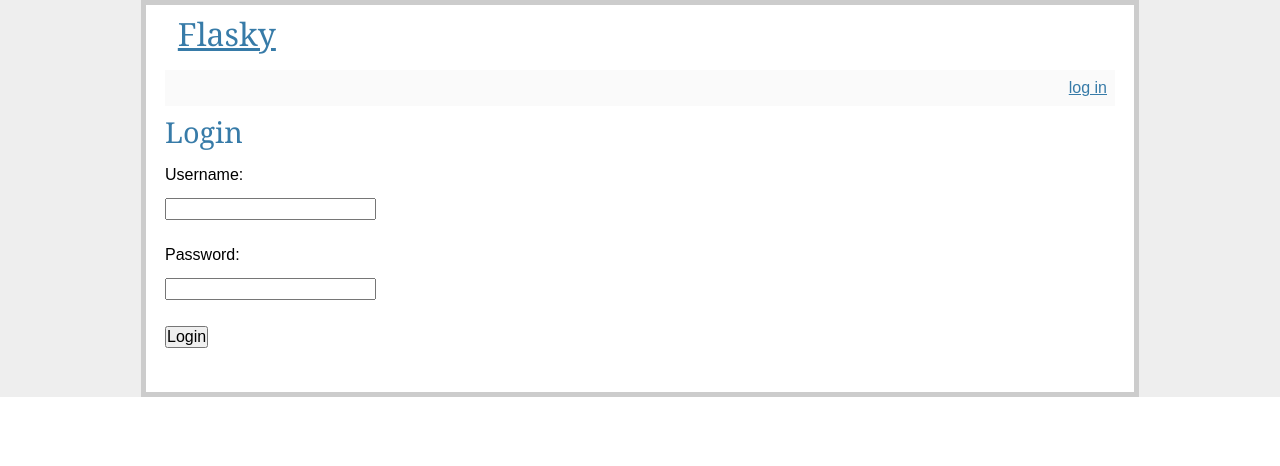
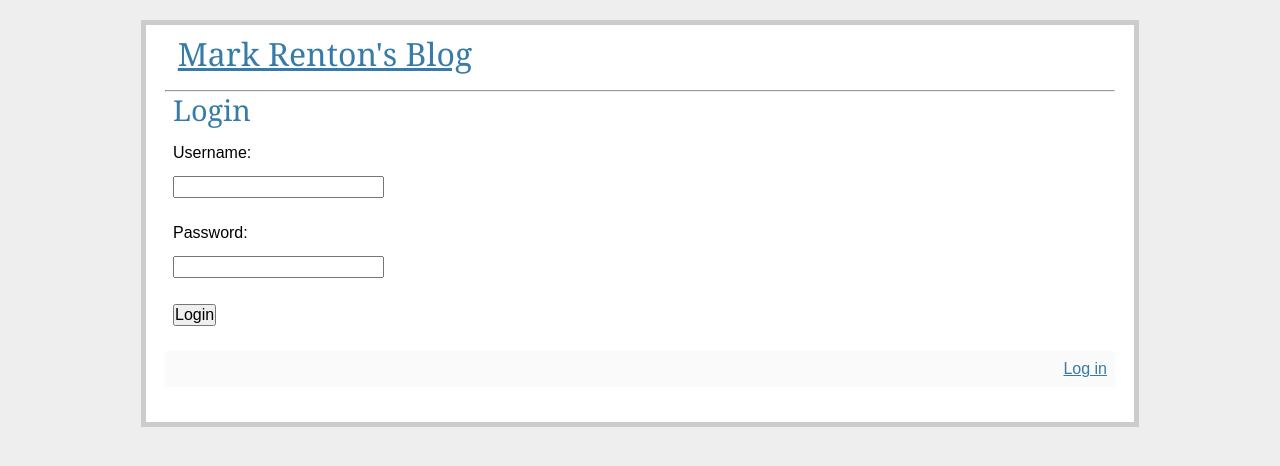
Before and after one commit to indexofire/flasky, a Flask app: page /login in a window 1280 px wide. Shown: the top 466 px of the page. Run offline with Flask 2, Linux system fonts and the light colour scheme; some libraries are stand-ins or nearby versions.

Commit message:
make blog usable

```diff
--- a/flasky/app.yaml
+++ b/flasky/app.yaml
@@ -1,5 +1,5 @@
-application: flasky
-version: 1
+application: mark-renton
+version: 2
 runtime: python
 api_version: 1
 
@@ -17,3 +17,4 @@ handlers:
 
 - url: /.*
   script: main.py
+  secure: always
--- a/flasky/blog/__init__.py
+++ b/flasky/blog/__init__.py
@@ -1,3 +1,4 @@
 # -*- coding: utf-8 -*-
 from flask import Flask
 app = Flask('blog')
+app.config.from_object('blog.settings')
--- a/flasky/blog/application.py
+++ b/flasky/blog/application.py
@@ -10,26 +10,8 @@ from flask import session
 from flask import get_flashed_messages
 from blog import app
 from blog.utils import login_required
+from blog.models import Entry
 
-
-app.config.from_object('blog.settings')
-
-
-class Entry(db.Model):
-    """
-    The entries db table of blog
-    """
-    title   = db.StringProperty()
-    content = db.TextProperty()
-    #slug    = db.StringProperty()
-    date    = db.DateTimeProperty(auto_now_add=True)
-    #status  = db.StringProperty(required=True, choices=set(["published", "draft"]))
-
-class Tag(db.Model):
-    """
-    The tags model
-    """
-    pass
 
 @app.route('/')
 def index():
@@ -37,47 +19,7 @@ def index():
     return render_template('index.html', entries=entries)
 
 
-@app.route('/entry/<int:id>')
-def entry(id):
-    entry = Entry.get_by_id(id)
-    if not entry:
-        return redirect(url_for('index'))
-    return render_template('entry.html', entry=entry)
-
-
-@app.route('/dashboard/')
-def dashboard():
-    pass
-
-
-@app.route('/entry/add', methods=['POST'])
-def add():
-    if not session.get('logged_in'):
-        abort(401)
-    title   = request.form['title']
-    content = request.form['content']
-    #slug    = request.form['slug']
-    if not title:
-        flash("You forget to name a blog!")
-        return redirect(url_for('index'))
-    if not content:
-        flash("Bad idea! You leave blank to your blog!")
-        return redirect(url_for('index'))
-    entry = Entry(title=title, content=content)
-    entry.put()
-    return redirect(url_for('index'))
-
-
-@app.route('/entry/<int:id>/delete', methods=['GET'])
-def delete(id):
-    if not session.get('logged_in'):
-        abort(401)
-    entry = db.GqlQuery("SELECT * FROM Entry WHERE id = %s" % id)
-    entry.delete()
-    return redirect(url_for('index'))
-
-
-@app.route('/entry/<int:id>/edit', methods=['GET', 'POST'])
+@app.route('/edit/<int:id>', methods=['GET', 'POST'])
 def edit(id):
     if not session.get('logged_in'):
         abort(401)
@@ -85,18 +27,58 @@ def edit(id):
     if request.method == 'POST':
         entry.title   = request.form['title']
         entry.content = request.form['content']
+        entry.slug    = request.form['slug']
         entry.put()
         return redirect(url_for('index'))
     else:
         return render_template('edit.html', entry=entry)
 
 
+@app.route('/entry/<int:id>')
+def entry(id):
+    error = None
+    entry = Entry.get_by_id(id)
+    if not entry:
+        error = "Can't find the blog entry"
+        return render_template('error.html', error=error)
+    return render_template('entry.html', entry=entry)
 
-@app.route('/entry/<int:id>/delete')
+
+@app.route('/add', methods=['POST'])
+def add():
+    if not session.get('logged_in'):
+        abort(401)
+    title   = request.form['title']
+    content = request.form['content']
+    slug    = request.form['slug'].strip().lower()
+    if not title:
+        flash("You forget to name a blog!")
+        return redirect(url_for('index'))
+    if not content:
+        flash("Bad idea! You leave blank to your blog!")
+        return redirect(url_for('index'))
+    entry = Entry(title=title, slug=slug, content=content)
+    entry.put()
+    return redirect(url_for('index'))
+
+
+@app.route('/delete/<int:id>')
 def delete(id):
     if not session.get('logged_in'):
         abort(401)
-    return redirect(url_for('index'))
+    entry = Entry.get_by_id(id)
+    if not entry:
+        error = "Can't find the blog entry"
+        return render_template('error.html', error=error)
+    q = db.GqlQuery("SELECT * FROM Entry WHERE title = '%s' " % entry.title)
+    if q:
+        e = q.fetch(1)
+        db.delete(e)
+        flash("You have done deletion!")
+        return redirect(url_for('index'))
+    else:
+        error = "Can't find the blog entry"
+        return render_template('error.html', error=error)
 
 
 @app.route('/login', methods=['GET', 'POST'])
--- a/flasky/blog/settings.py
+++ b/flasky/blog/settings.py
@@ -5,4 +5,4 @@ SECRET_KEY        = '64Qj&f62Fa(fa&_A98a0-1ZlkfFaGz9A$69'
 CSRF_SESSION_LKEY = '69JFJ^$(D#!S;LKdeh8asSNJ283403808=+'
 USERNAME          = 'admin'
 PASSWORD          = '123456'
-ARTICLE_PERPAGE   = 10
+ARTICLE_PERPAGE   = 40
--- /dev/null
+++ b/flasky/blog/templates/error.html
@@ -0,0 +1,3 @@
+{% extends "site.html" %}
+
+{{ error }}
--- a/flasky/blog/templates/site.html
+++ b/flasky/blog/templates/site.html
@@ -5,7 +5,7 @@
   <title>Flasky</title>
   <link rel="stylesheet" type="text/css" href="{{ url_for('static', filename='css/style.css') }}" />
   <link rel="stylesheet" type="text/css" href="{{ url_for('static', filename='css/prettify.css') }}" />
-  <link rel="stylesheet" type="text/css" href="{{ url_for('static', filename='markitup/skins/markitup/style.css') }}" />
+  <link rel="stylesheet" type="text/css" href="{{ url_for('static', filename='markitup/skins/simple/style.css') }}" />
   <link rel="stylesheet" type="text/css" href="{{ url_for('static', filename='markitup/sets/html/style.css') }}" />
   <script type="text/javascript" src="http://ajax.googleapis.com/ajax/libs/jquery/1.4.2/jquery.min.js"></script>
   <script type="text/javascript" src="{{ url_for('static', filename='js/prettify.js') }}"></script>
@@ -17,25 +17,25 @@ $(document).ready(function()	{
    $('#html').markItUp(mySettings);
 });
 </script>
-<script type="text/javascript">
-	var disqus_developer = 1;
-</script>
 </head>
 
 <body onload="prettyPrint()">
 <div class="page">
-  <h1><a href="/">Flasky</a></h1>
-  <div class="metanav">
-  {% if not session.logged_in %}
-    <a href="{{ url_for('login') }}">log in</a>
-  {% else %}
-    <a href="{{ url_for('logout') }}">log out</a>
-  {% endif %}
-  </div>
+  <h1><a href="/">Mark Renton's Blog</a></h1>
+  <hr/>
   {% for message in get_flashed_messages() %}
     <div class="flash">{{ message }}</div>
   {% endfor %}
+  <div class="content">
   {% block body %}{% endblock %}
+  </div>
+  <div class="metanav">
+  {% if not session.logged_in %}
+    <a href="{{ url_for('login') }}">Log in</a>
+  {% else %}
+    <a href="{{ url_for('logout') }}">Log out</a>
+  {% endif %}
+  </div>
 </div>
 </body>
 </html>
--- a/flasky/static/css/style.css
+++ b/flasky/static/css/style.css
@@ -1,7 +1,7 @@
 /* ---------- reset css start -----------*/
 html {
     color:#000;
-    background:#FFF;
+    background:#EEE;
 }
 body,div,dl,dt,dd,ul,ol,li,h1,h2,h3,h4,h5,h6,pre,code,form,fieldset,legend,input,button,textarea,p,blockquote,th,td {
     margin:0;
@@ -61,8 +61,8 @@ input,button,textarea,select{
 
 /* ----------- html element define -------------*/
 body {
+    margin: 20px;
     font-family: sans-serif;
-    background: #eee;
     line-height: 125%;
 }
 a,h1,h2 {
@@ -141,3 +153,6 @@ pre {
     font-family: inconsolata, 'Lucida Console', 'Bitstream Vera Sans Mono', monospace;
     font-size: 14px;
 }
+.content {
+    margin: 0.5em;
+}
```
Also changed, not shown: other parts of flasky/static/css/style.css (+12 -0 lines), flasky/blog/models.py (+24 -3 lines), flasky/blog/templates/edit.html (+6 -6 lines), flasky/blog/templates/index.html (+5 -6 lines).
